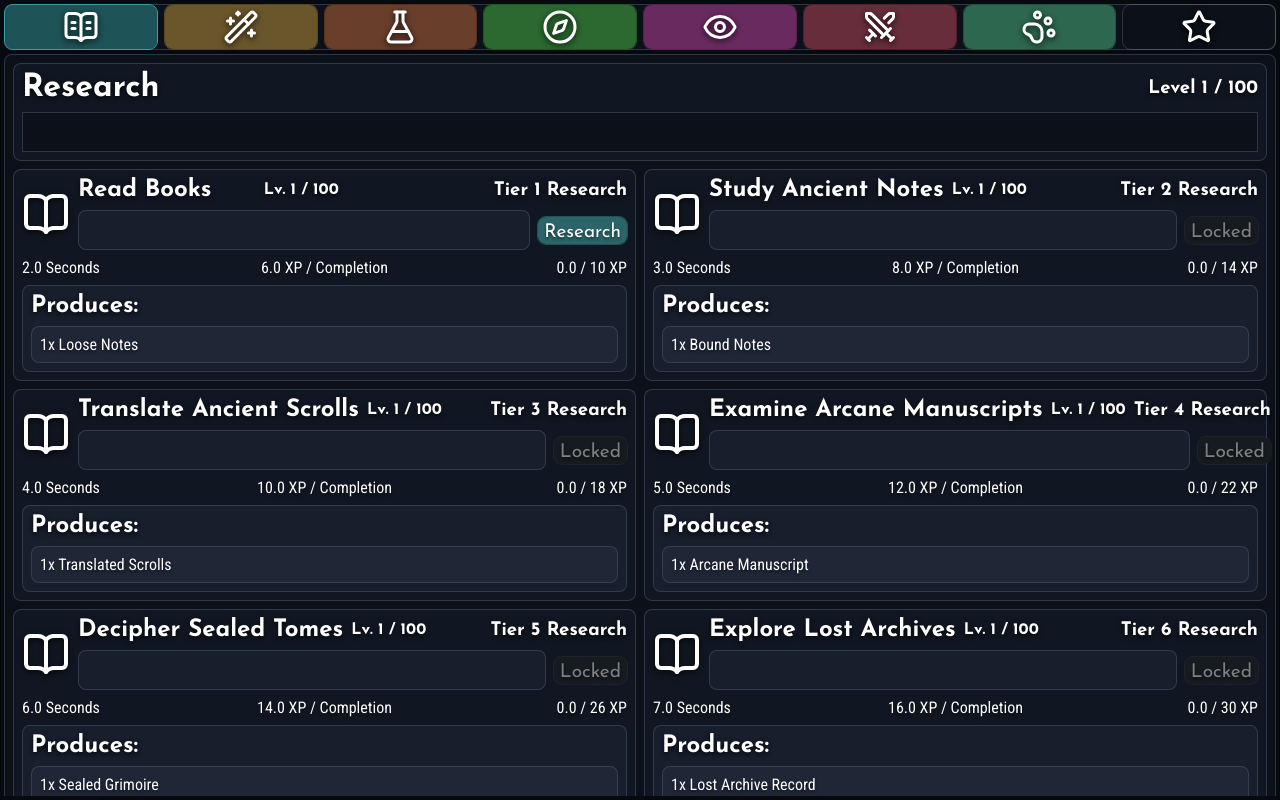
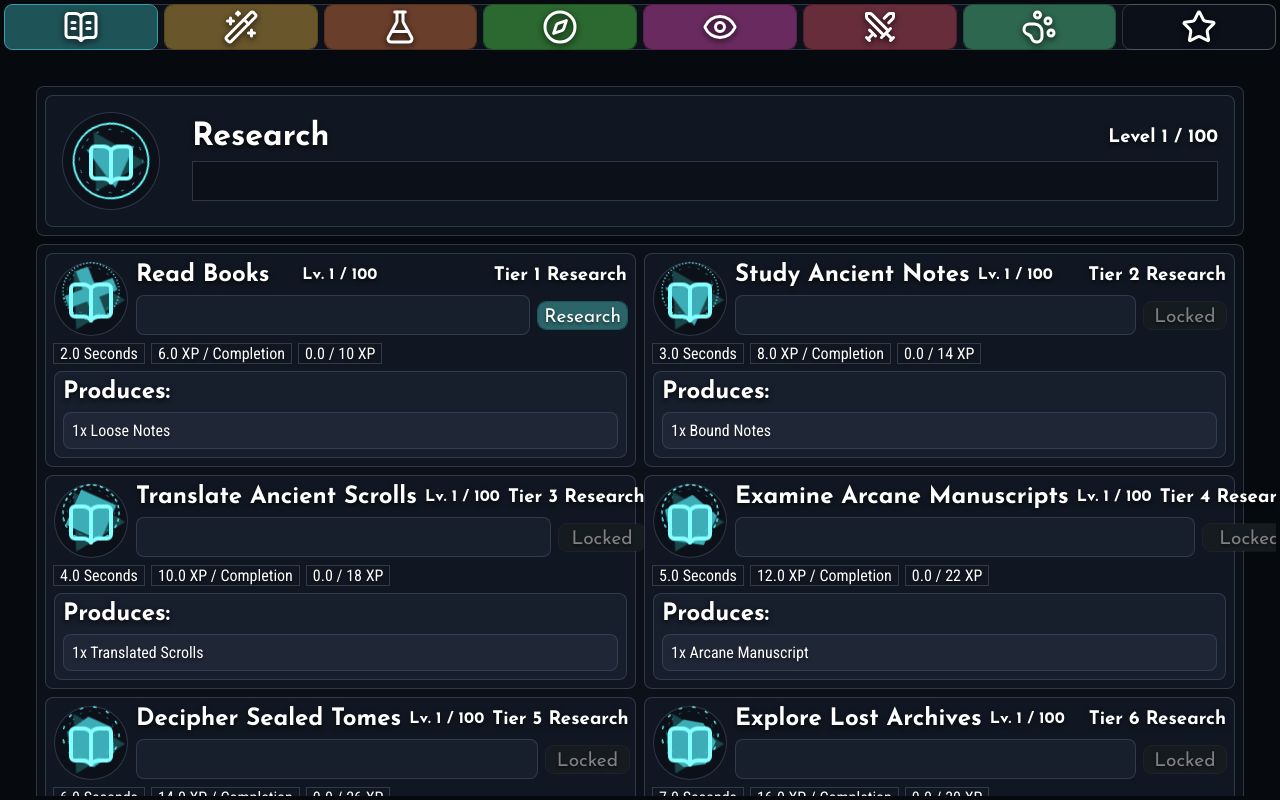
Before and after one commit to Rewind1337/idle-omnimancer, a React (Vite) app: page / in a window 1280 px wide. Built offline with nearby package versions, Linux system fonts and the light colour scheme.

Commit message:
slight paper & progress styles, data unification

```diff
--- a/src/App.jsx
+++ b/src/App.jsx
@@ -3,7 +3,7 @@ import { useState } from "react";
 import { Flex } from "./components/Flex";
 import { Navigation } from "./components/Navigation";
 import { ScrollArea } from "./components/ScrollArea";
-import { ToastProvider } from "./components/ToastProvider"
+import { ToastProvider } from "./contexts/ToastProvider"
 import { GameProvider } from "./contexts/GameProvider"
 
 import { ResearchPage } from "./pages/ResearchPage";
--- a/src/components/Icon.scss
+++ b/src/components/Icon.scss
@@ -13,7 +13,7 @@
         aspect-ratio: 1;
 
         position: relative;
-        top: -6px;
+        top: -8px;
         display: inline-grid;
         place-content: initial;
         place-items: center;
@@ -175,7 +175,7 @@
     }
     .icon-outer-runes {
         outline-color: var(--icon-accent-border);
-        scale: 1.4;
+        scale: 1.3;
     }
     .icon-inner-runes {
         outline-color: var(--icon-accent-border);
--- a/src/components/Paper.scss
+++ b/src/components/Paper.scss
@@ -76,6 +76,8 @@
   &.paper-round {
     aspect-ratio: 1 !important;
     border-radius: 50%;
+    display: grid;
+    place-items: center;
 
     > .icon {
       transform: translateY(2px);
--- a/src/components/Progress.jsx
+++ b/src/components/Progress.jsx
@@ -17,7 +17,7 @@ export function Progress({
     <Paper layer={layer} variant={variant} data-size={size} data-corners={corners} padding={0} className={cx('progress-wrapper', className)}>
       {percentage >= 0.01 &&
         <Paper data-variant={variant} data-animated={animated ? 'true' : 'false'} padding={0} className={cx('progress-bar')} style={{ width: percentage + "%" }}>
-          <h3 className="align-center">{percentage}%</h3>
+          <h3 className="align-center">{percentage.toFixed(1)}%</h3>
         </Paper>
       }
     </Paper>
--- a/src/components/Progress.scss
+++ b/src/components/Progress.scss
@@ -33,6 +33,8 @@
     align-items: center;
     overflow: hidden;
     border-radius: inherit;
+
+    transition: width 0.1s linear;
 
     &[data-animated="true"] {
         @each $variant in $button-colors {
--- a/src/components/ToastProvider.jsx
+++ b/src/contexts/ToastProvider.jsx
@@ -5,9 +5,9 @@ import {
     useState
 } from 'react'
 
-import { ToastContext } from '../contexts/ToastContext'
+import { ToastContext } from './ToastContext'
 import { TOAST_TYPES } from '../data/toastTypes'
-import { ToastContainer } from './ToastContainer'
+import { ToastContainer } from '../components/ToastContainer'
 
 export function ToastProvider({
     children,
--- a/src/data/SpellcraftConfig.js
+++ b/src/data/SpellcraftConfig.js
@@ -36,7 +36,7 @@ export const SPELLCRAFT_CONFIG = {
             tier: 1,
             element: "earth",
             manaCost: 2,
-            outputItem: ["item:dust"],
+            produces: ["item:dust"],
             unlockedByDefault: true,
         },
         {
@@ -44,161 +44,161 @@ export const SPELLCRAFT_CONFIG = {
             tier: 1,
             element: "air",
             manaCost: 2,
-            outputItem: ["item:breath"],
+            produces: ["item:breath"],
         },
         {
             id: "action:gather_droplet",
             tier: 1,
             element: "water",
             manaCost: 2,
-            outputItem: ["item:droplet"],
+            produces: ["item:droplet"],
         },
         {
             id: "action:shape_stone",
             tier: 2,
             element: "earth",
             manaCost: 4,
-            outputItem: ["item:pebble"],
+            produces: ["item:pebble"],
         },
         {
             id: "action:create_gust",
             tier: 2,
             element: "air",
             manaCost: 4,
-            outputItem: ["item:breeze"],
+            produces: ["item:breeze"],
         },
         {
             id: "action:form_ripple",
             tier: 2,
             element: "water",
             manaCost: 4,
-            outputItem: ["item:ripple"],
+            produces: ["item:ripple"],
         },
         {
             id: "action:raise_boulder",
             tier: 3,
             element: "earth",
             manaCost: 7,
-            outputItem: ["item:stone"],
+            produces: ["item:stone"],
         },
         {
             id: "action:summon_gale",
             tier: 3,
             element: "air",
             manaCost: 7,
-            outputItem: ["item:gust"],
+            produces: ["item:gust"],
         },
         {
             id: "action:guide_stream",
             tier: 3,
             element: "water",
             manaCost: 7,
-            outputItem: ["item:stream"],
+            produces: ["item:stream"],
         },
         {
             id: "action:split_the_ground",
             tier: 4,
             element: "earth",
             manaCost: 13,
-            outputItem: ["item:shard"],
+            produces: ["item:shard"],
         },
         {
             id: "action:call_the_tempest",
             tier: 4,
             element: "air",
             manaCost: 13,
-            outputItem: ["item:gale"],
+            produces: ["item:gale"],
         },
         {
             id: "action:shape_the_wave",
             tier: 4,
             element: "water",
             manaCost: 13,
-            outputItem: ["item:wave"],
+            produces: ["item:wave"],
         },
         {
             id: "action:trigger_quake",
             tier: 5,
             element: "earth",
             manaCost: 25,
-            outputItem: ["item:crystal"],
+            produces: ["item:crystal"],
         },
         {
             id: "action:unleash_cyclone",
             tier: 5,
             element: "air",
             manaCost: 25,
-            outputItem: ["item:tempest"],
+            produces: ["item:tempest"],
         },
         {
             id: "action:command_torrent",
             tier: 5,
             element: "water",
             manaCost: 25,
-            outputItem: ["item:torrent"],
+            produces: ["item:torrent"],
         },
         {
             id: "action:mountain_wrath",
             tier: 6,
             element: "earth",
             manaCost: 49,
-            outputItem: ["item:core"],
+            produces: ["item:core"],
         },
         {
             id: "action:stormfront",
             tier: 6,
             element: "air",
             manaCost: 49,
-            outputItem: ["item:cyclone"],
+            produces: ["item:cyclone"],
         },
         {
             id: "action:tidal_surge",
             tier: 6,
             element: "water",
             manaCost: 49,
-            outputItem: ["item:maelstrom"],
+            produces: ["item:maelstrom"],
         },
         {
             id: "action:continental_shift",
             tier: 7,
             element: "earth",
             manaCost: 97,
-            outputItem: ["item:mountain_heart"],
+            produces: ["item:mountain_heart"],
         },
         {
             id: "action:sky_rend",
             tier: 7,
             element: "air",
             manaCost: 97,
-            outputItem: ["item:skycore"],
+            produces: ["item:skycore"],
         },
         {
             id: "action:awaken_maelstrom",
             tier: 7,
             element: "water",
             manaCost: 97,
-            outputItem: ["item:abyssal_heart"],
+            produces: ["item:abyssal_heart"],
         },
         {
             id: "action:worldshaper",
             tier: 8,
             element: "earth",
             manaCost: 193,
-            outputItem: ["item:worldheart"],
+            produces: ["item:worldheart"],
         },
         {
             id: "action:call_of_the_firmament",
             tier: 8,
             element: "air",
             manaCost: 193,
-            outputItem: ["item:firmament_core"],
+            produces: ["item:firmament_core"],
         },
         {
             id: "action:primordial_tide",
             tier: 8,
             element: "water",
             manaCost: 193,
-            outputItem: ["item:primordial_tide"],
+            produces: ["item:primordial_tide"],
         },
     ],
 }
--- a/src/pages/ResearchPage.jsx
+++ b/src/pages/ResearchPage.jsx
@@ -17,6 +17,10 @@ import {
     getSkillProgress,
 } from "../game/gameEngine"
 import { useGame } from "../hooks/useGame"
+import { Badge } from "../components/Badge"
+
+const InnerShapeMap = ["close", 3, 4, 5, 6, 7, 8, 9, 10, "star"]
+const OuterRunesMap = ["dotted", "dotted", "dashed", "dashed", "gap", "gap", "wide", "wide", "solid", "solid"]
 
 function ActionHeader({ className = "", tier, name, level }) {
     return (
@@ -31,9 +35,9 @@ function ActionHeader({ className = "", tier, name, level }) {
 function ActionDetails({ actionTime, actionXP, neededXP, currentXP }) {
     return (
         <Flex className="action-details">
-            <span>{actionTime.toFixed(1)} Seconds</span>
-            <span className="align-center">{actionXP.toFixed(1)} XP / Completion</span>
-            <span className="align-right">{neededXP === null ? "MAX LEVEL" : `${currentXP.toFixed(1)} / ${neededXP} XP`}</span>
+            <Badge variant="transparent" interactive>{actionTime.toFixed(1)} Seconds</Badge>
+            <Badge variant="transparent" interactive>{actionXP.toFixed(1)} XP / Completion</Badge>
+            <Badge variant="transparent" interactive>{neededXP === null ? "MAX LEVEL" : `${currentXP.toFixed(1)} / ${neededXP} XP`}</Badge>
         </Flex>
     )
 }
@@ -53,6 +57,8 @@ function ActionProgress({ actionState, isActive, isUnlocked, onToggle, durationM
             />
             <Button
                 variant="research"
+                className="w-20"
+                size="medium"
                 toggled={isActive}
                 disabled={!isUnlocked || actionState.level >= 100}
                 onClick={onToggle}
@@ -104,13 +110,23 @@ function ResearchAction({ action, isActive, actionState, onToggle }) {
     const neededXP = actionState.level >= 100
         ? null
         : xpTable[actionState.level - 1].neededXP
-    const produces = action.produces ?? action.outputItem ?? []
+    const produces = action.produces ?? []
 
     return (
         <Paper layer={1} variant="research" className="action action-research">
             <Flex direction="column">
                 <Flex direction="row">
-                    <Icon><BookOpen /></Icon>
+                    <Paper round layer="0" interactive className="w-min" padding={4}>
+                        <Icon size={64}
+                            variant="research"
+                            outerRunes={OuterRunesMap[action.tier - 1]}
+                            outerShape={3}
+                            innerRunes={"gap"}
+                            innerShape={InnerShapeMap[action.tier - 1]}
+                        >
+                            <BookOpen size={48} />
+                        </Icon>
+                    </Paper>
                     <Flex direction="column">
                         <ActionHeader
                             name={humanize(action.id)}
@@ -144,7 +160,19 @@ function SkillSummary({ skillProgress }) {
         : 0
 
     return (
-        <Paper className="skill-summary" layer={1} variant="research">
+        <Paper className="skill-summary" layer={1} variant="research" padding={16}>
+            <Flex direction="row" gap={32}>
+                <Paper round layer="0" interactive className="w-min" padding={16}>
+                    <Icon size={64}
+                        variant="research"
+                        outerRunes={"solid"}
+                        outerShape={3}
+                        innerRunes={"gap"}
+                        innerShape={3}
+                    >
+                        <BookOpen size={48} />
+                    </Icon>
+                </Paper>
                 <Flex direction="column">
                     <Flex>
                         <h1>Research</h1>
@@ -152,6 +180,7 @@ function SkillSummary({ skillProgress }) {
                     </Flex>
                     <Flex className="skill-progress">
                         <Progress variant="research" percentage={percentage} />
+                    </Flex>
                 </Flex>
             </Flex>
         </Paper>
@@ -164,10 +193,12 @@ export function ResearchPage() {
     const skillProgress = getSkillProgress(player, skillId)
 
     return (
-        <Flex direction="column">
+        <Flex direction="column" padding={32}>
             <Paper layer={0}>
-                <Flex direction="column">
                 <SkillSummary skillProgress={skillProgress} />
+            </Paper>
+            <Paper layer={0}>
+                <Flex direction="column" gap={32}>
                     <Grid columns={{ small: 1, medium: 2, large: 3 }}>
                         {RESEARCH_CONFIG.actions.map(action => {
                             const actionState = player.skills[skillId].actions[action.id]
```
Lines whose indentation alone changed are shown as unchanged.
